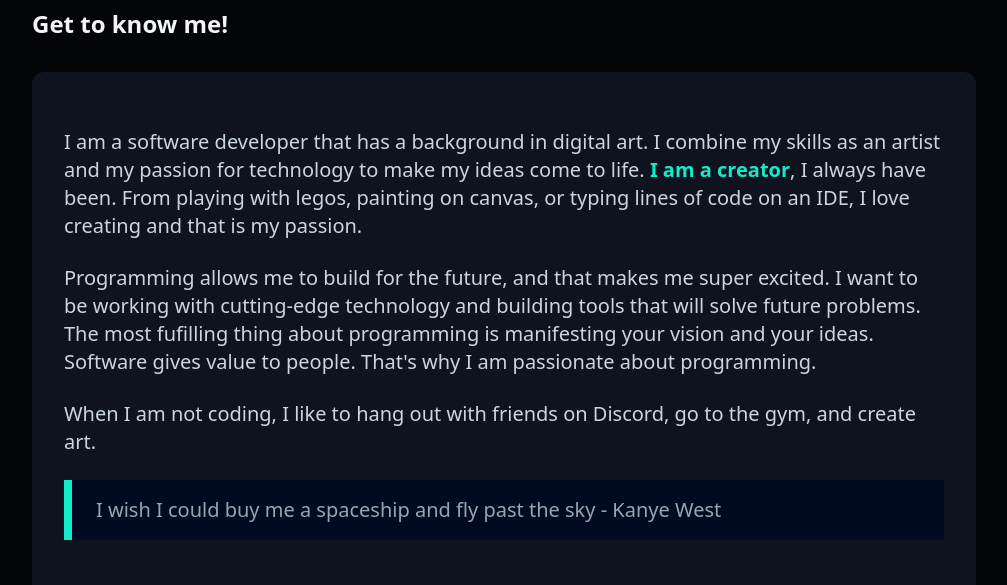
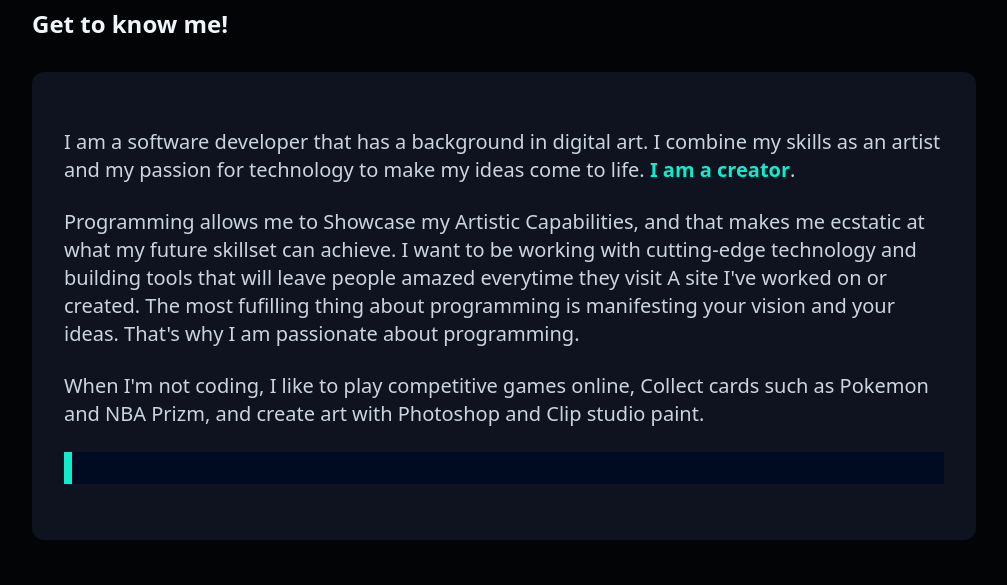
Before and after one commit to WebDevDevon/Portfolio-Redo, a React (Create React App) app: page / in a window 1280 px wide. Shown: the part 1520-2105 px from the top of the page, without its empty margins (136-1143 px from the left). Built offline with nearby package versions, Linux system fonts and the light colour scheme.

Commit message:
updated about me

```diff
--- a/src/components/About.js
+++ b/src/components/About.js
@@ -1,4 +1,5 @@
 import Heading from './Heading';
+import Code from '../assets/png/coding.jpg';
 
 export default function About() {
   return (
@@ -13,12 +14,15 @@ export default function About() {
                 className='px-4 py-10 bg-space rounded-xl xs:py-14 xs:px-8'
             >
                 <div className='text-base xs:text-lg text-slate-300 md:text-xl'>
-                    <p className='mb-4 text-left xs:mb-6'>I am a software developer that has a background in digital art. I combine my skills as an artist and my passion for technology to make my ideas come to life. <strong className='font-bold text-hotpink-200'>I am a creator</strong>, I always have been. From playing with legos, painting on canvas, or typing lines of code on an IDE, I love creating and that is my passion.</p>
+                    <p className='mb-4 text-left xs:mb-6'>I am a software developer that has a background in digital art. I combine my skills as an artist and my passion for technology to make my ideas come to life. <strong className='font-bold text-hotpink-200'>I am a creator</strong>.</p>
                     <p className='hidden mb-4 text-left xs:mb-6 md:block'>
-                    Programming allows me to build for the future, and that makes me super excited. I want to be working with cutting-edge technology and building tools that will solve future problems. The most fufilling thing about programming is manifesting your vision and your ideas. Software gives value to people. That's why I am passionate about programming.
+                    Programming allows me to Showcase my Artistic Capabilities, and that makes me ecstatic at what my future skillset can achieve. I want to be working with cutting-edge technology and building tools that will leave people amazed everytime they visit A site I've worked on or created. The most fufilling thing about programming is manifesting your vision and your ideas. That's why I am passionate about programming.
                     </p>
-                    <p className='mb-4 text-left xs:mb-6'>When I am not coding, I like to hang out with friends on Discord, go to the gym, and create art.</p>
-                    <p className='px-3 py-2 text-gray-400 border-l-8 border-hotpink-200 bg-denim xs:py-4 xs:px-6'>I wish I could buy me a spaceship and fly past the sky - Kanye West</p>
+                    <p className='mb-4 text-left xs:mb-6'>When I'm not coding, I like to play competitive games online, Collect cards such as Pokemon and NBA Prizm, and create art with Photoshop and Clip studio paint.</p>
+                    <div className='px-3 py-2 text-gray-400 border-l-8 border-hotpink-200 bg-denim xs:py-4 xs:px-6'>
+                        {/* <img className='rounded-x4 h-64 mb-5' src={Code} alt="" />
+                        <img className='rounded-x4 h-64 mb-5' src={Code} alt="" /> */}
+                    </div>
                 </div>
             </div>
         </div>
```
